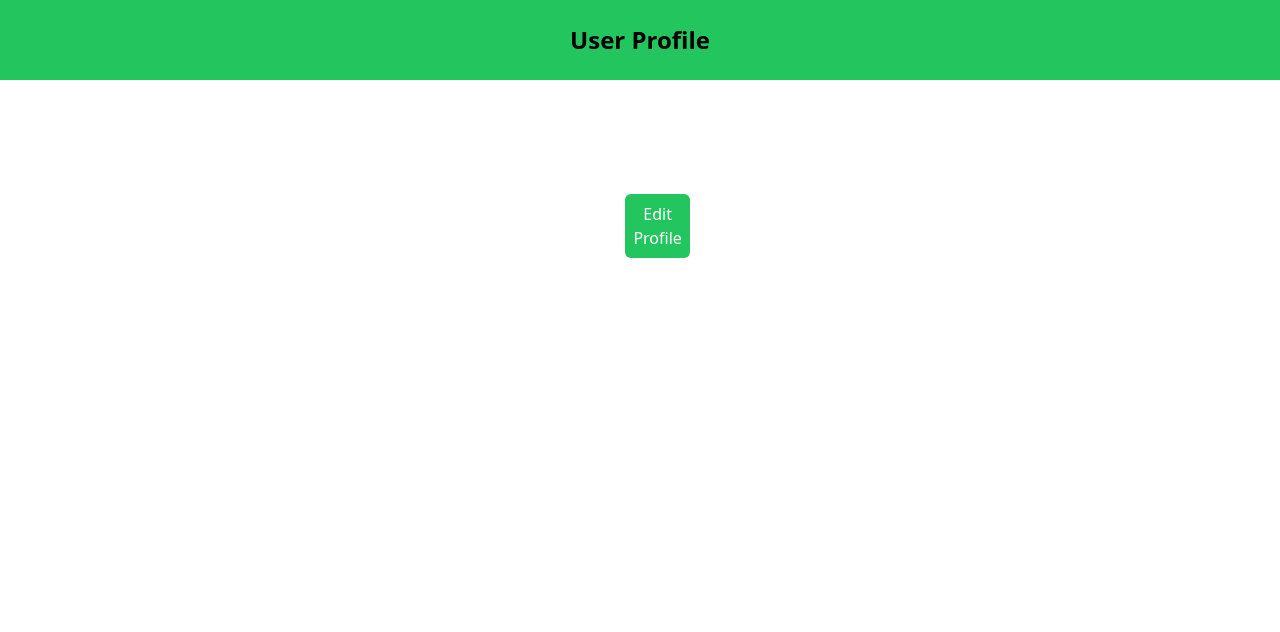
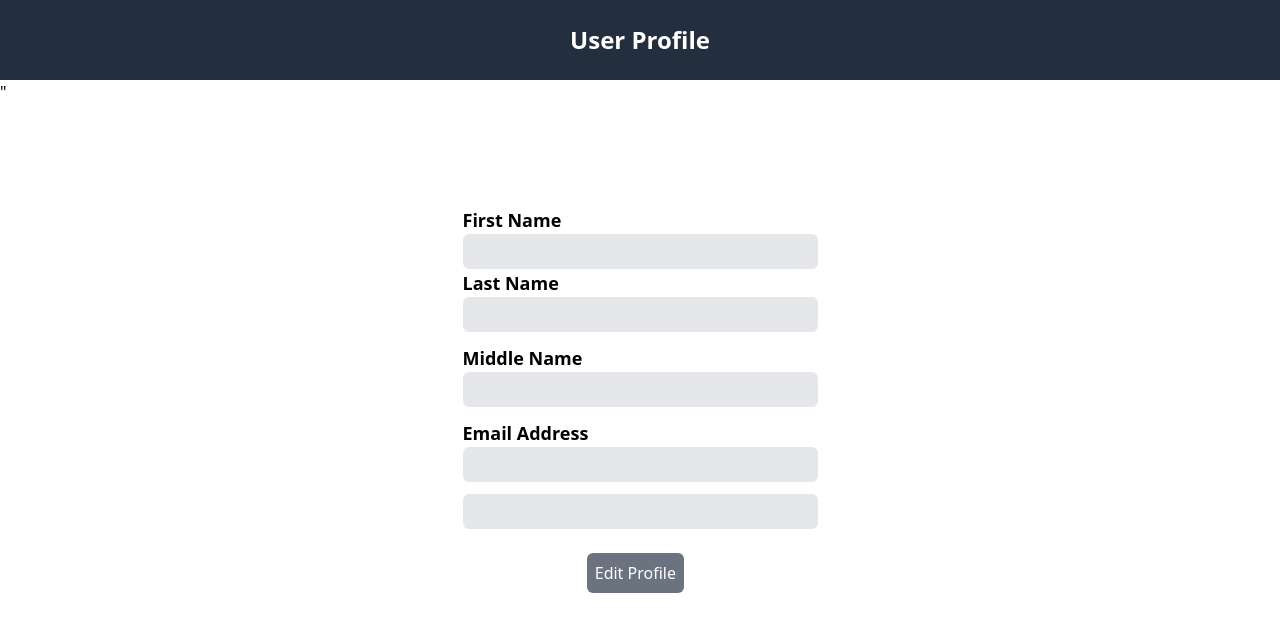
Before and after one commit to chinewueze/timesheet-system, a React (Create React App) app: page /profile in a window 1280 px wide. Shown: the top 632 px of the page. Built offline with nearby package versions, Linux system fonts and the light colour scheme; no server answers.

Commit message:
update styling

```diff
--- a/src/components/Profile.js
+++ b/src/components/Profile.js
@@ -64,13 +64,12 @@ export const Profile = () => {
     };
     return (
         <div className='w-screen h-screen'>
-            <div className='w-full bg-green-500 h-[10vh] justify-center flex items-center'>
-                <h1 className='text-2xl font-bold'> User Profile</h1>
-            </div>
+            <div className='w-full bg-[#232f3e] h-[10vh] justify-center flex items-center'>
+                <h1 className='text-2xl text-white font-bold'> {!isEditing ? `User Profile` : "Edit Profile"}</h1>
+            </div>"
             <div className='w-full h-90vh'>
                 <div className=' mx-auto w-fit p-[5%] lg:mt-[3%] sm:mt-[5%] '>
                     {isEditing ? (
-                        /* Render the edit form when isEditing is true */
                         <div>
                             <input
                                 type="text"
@@ -90,17 +89,49 @@ export const Profile = () => {
                                 value={editedData.middlename}
                                 onChange={(e) => setEditedData({ ...editedData, middlename: e.target.value })}
                             />
-                            <button onClick={handleSaveProfile} className="bg-green-500 text-white rounded-md p-2 mx-[35%] mt-3">
+                            <button onClick={handleSaveProfile} className="bg-gray-500 text-white rounded-md p-2 mx-[35%] mt-3">
                                 Save Profile
                             </button>
                         </div>
                     ) : (
                         /* Render the profile data when isEditing is false */
                         <div>
-                            <h2>{userData?.firstname}</h2>
-                            <h2>{userData?.lastname}</h2>
-                            <h2>{userData?.middlename}</h2>
-                            <button onClick={handleEditProfile} className="bg-green-500 text-white rounded-md p-2 mx-[35%] mt-3">
+                            <div>
+                                <div>
+                                    <h1 className="text-lg font-bold">First Name</h1>
+                                </div>
+                                <div className="h-[35px] bg-gray-200 w-[355px] pl-5 pt-1 text-md font-semibold rounded-md">
+                                    <h2>{userData?.firstname}</h2>
+                                </div>
+                            </div>
+                            <div>
+                                <div>
+                                    <h1 className="text-lg font-bold">Last Name</h1>
+                                </div>
+                                <div className="h-[35px] bg-gray-200 w-[355px] pl-5 pt-1 text-md font-semibold rounded-md mb-3">
+                                    <h2>{userData?.lastname}</h2>
+                                </div>
+                            </div>
+                            <div>
+                                <div>
+                                    <h1 className="text-lg font-bold">Middle Name</h1>
+                                </div>
+                                <div className="h-[35px] bg-gray-200 w-[355px] pl-5 pt-1 text-md font-semibold rounded-md mb-3">
+                                    <h2>{userData?.middlename}</h2>
+                                </div>
+                            </div>
+                            <div>
+                                <div>
+                                    <h1 className="text-lg font-bold">Email Address</h1>
+                                </div>
+                                <div className="h-[35px] bg-gray-200 w-[355px] pl-5 pt-1 text-md font-semibold rounded-md mb-3">
+                                    <h2>{userData?.email}</h2>
+                                </div>
+                                <div className="h-[35px] bg-gray-200 w-[355px] pl-5 pt-1 text-md font-semibold rounded-md mb-3">
+                                    <h2>{userData?.username}</h2>
+                                </div>
+                            </div>
+                            <button onClick={handleEditProfile} className="bg-gray-500 text-white rounded-md p-2 mx-[35%] mt-3">
                                 Edit Profile
                             </button>
                         </div>
```
